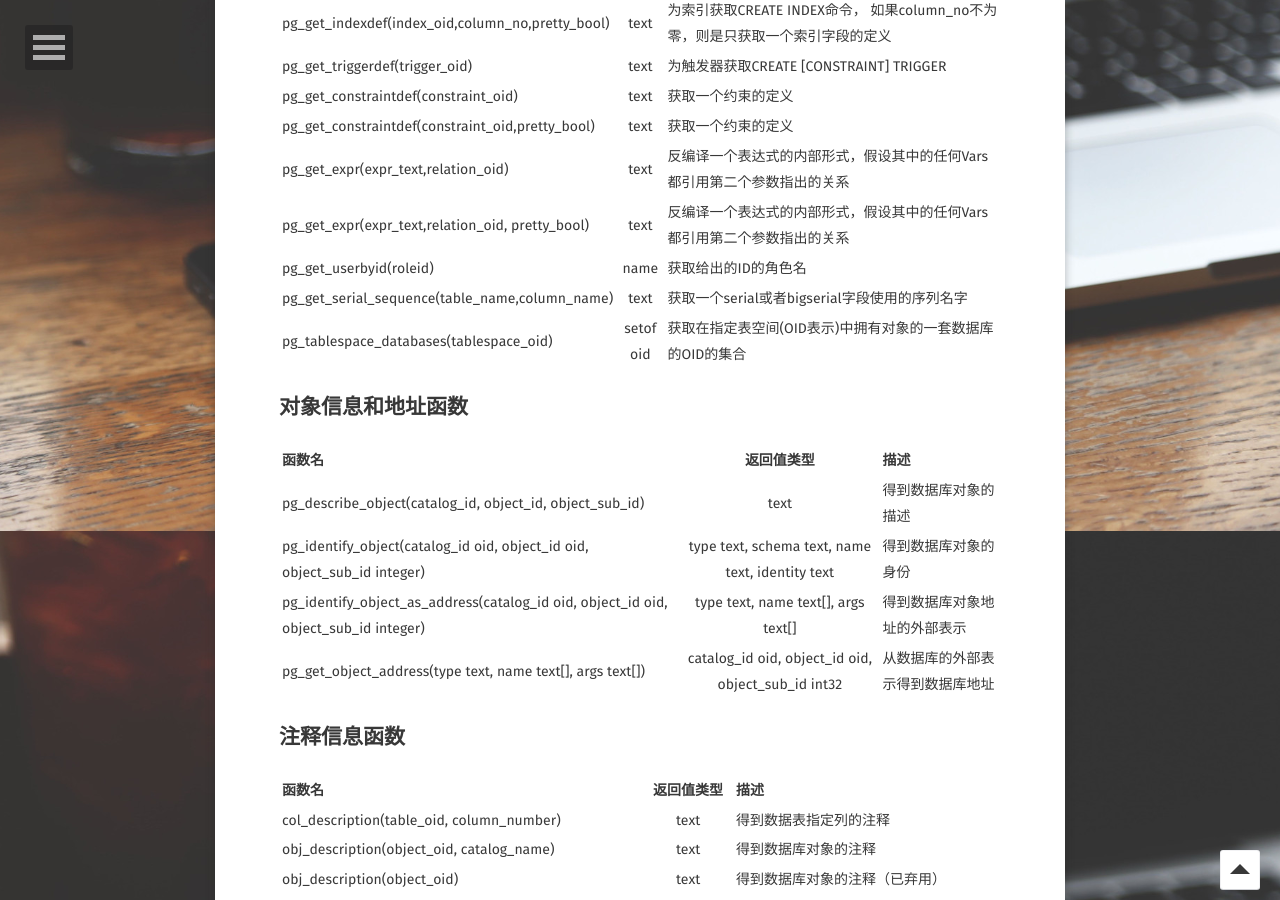
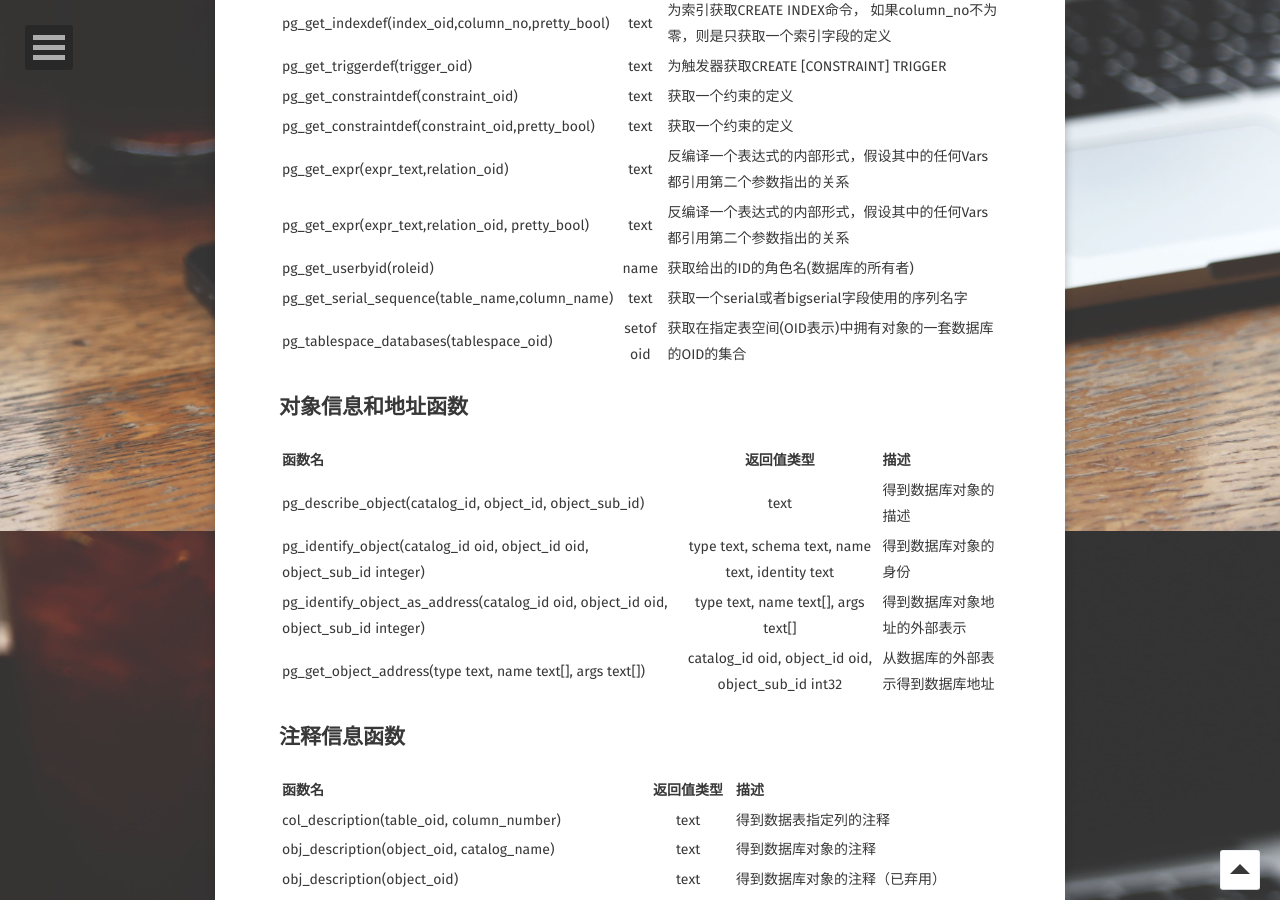
Before and after one commit to ridikuius/ridikuius.github.io, a Jekyll site: the page built from _posts/2016-07-20-数据库系统配置函数.md, in a window 1280 px wide and 900 px high, scrolled down 3069 px. Built offline with Jekyll 4.4.1, drawn with Linux system fonts in a browser that asks for light colours; some web fonts are replaced; comment, search, counter and statistics services are not loaded.

Commit message:
Update 2016-07-20-数据库系统配置函数.md

```diff
--- a/_posts/2016-07-20-数据库系统配置函数.md
+++ b/_posts/2016-07-20-数据库系统配置函数.md
@@ -99,7 +99,7 @@ comments: true
 | pg_get_constraintdef(constraint_oid,pretty_bool) | text | 获取一个约束的定义 |
 | pg_get_expr(expr_text,relation_oid) | text | 反编译一个表达式的内部形式，假设其中的任何Vars都引用第二个参数指出的关系 |
 | pg_get_expr(expr_text,relation_oid, pretty_bool) | text | 反编译一个表达式的内部形式，假设其中的任何Vars都引用第二个参数指出的关系 |
-| pg_get_userbyid(roleid) | name | 获取给出的ID的角色名 |
+| pg_get_userbyid(roleid) | name | 获取给出的ID的角色名(数据库的所有者) |
 | pg_get_serial_sequence(table_name,column_name) | text | 获取一个serial或者bigserial字段使用的序列名字 |
 | pg_tablespace_databases(tablespace_oid) | setof oid | 获取在指定表空间(OID表示)中拥有对象的一套数据库的OID的集合 |
 
```
